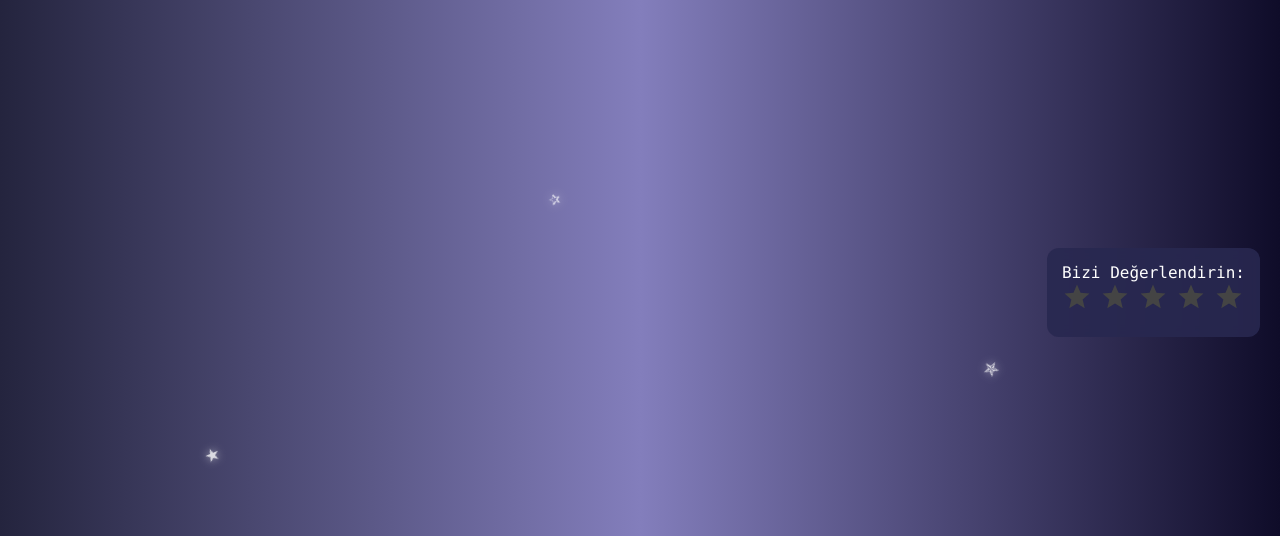
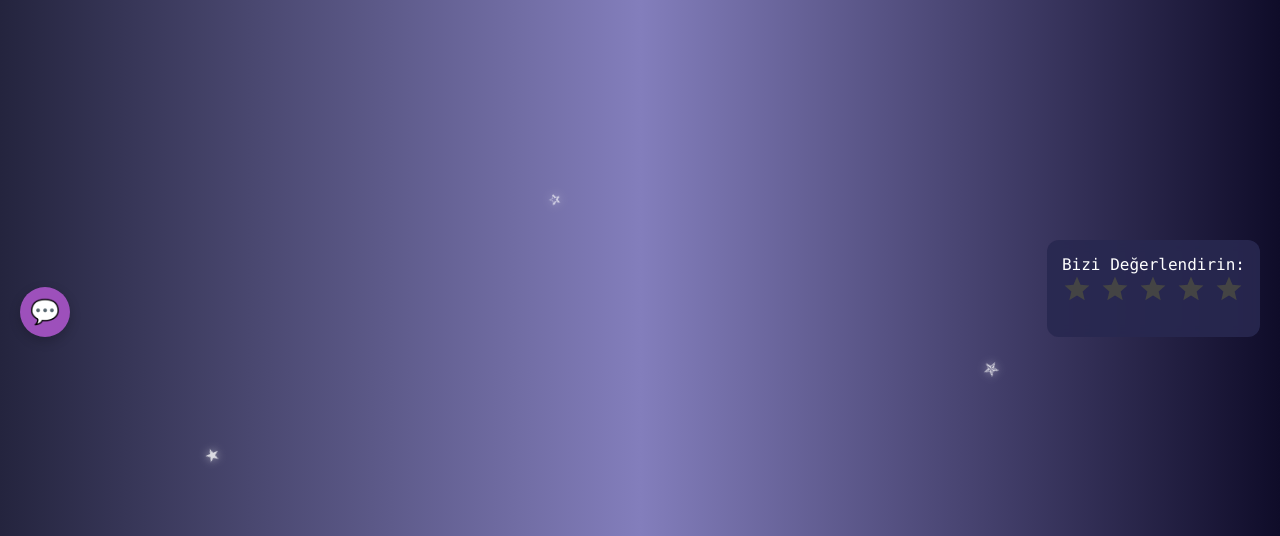
Before and after one commit to hazal327/AstroMood, a Flask app: page / in a window 1280 px wide. Shown: the part 443-979 px from the top of the page. Run offline with Flask 3, Linux system fonts and the light colour scheme.

Commit message:
Update index.html

```diff
--- a/astroMood/templates/index.html
+++ b/astroMood/templates/index.html
@@ -7,6 +7,7 @@
     <link rel="stylesheet" href="{{ url_for('static', filename='css/style.css') }}">
     <link href="https://fonts.googleapis.com/css2?family=Orbitron:wght@500&display=swap" rel="stylesheet">
 </head>
+
 <body>
     <nav>
         <div class="logo">AstroMood</div>
@@ -102,11 +103,20 @@
             <div class="star" data-value="5"></div>
         </div>
         <div class="thank-you-message">Teşekkür ederiz!</div>
+        <div id="rating-stats" class="rating-stats"></div>
     </div>
 
     <!-- Yıldız Animasyonları -->
     <section id="stars"></section>
 
-    <script src="{{ url_for('static', filename='js/script.js') }}"></script>
+    <div class="motivation-widget" id="motivationWidget">
+        <div class="motivator-toggle" id="toggleMotivation">💬</div>
+        <div class="motivator-card hidden" id="motivationCard">
+          <p id="motivationText">Burada motivasyon cümlesi görünecek.</p>
+        </div>
+      </div>
+
+      <script src="{{ url_for('static', filename='js/script.js') }}"></script>
+
 </body>
 </html>
```
